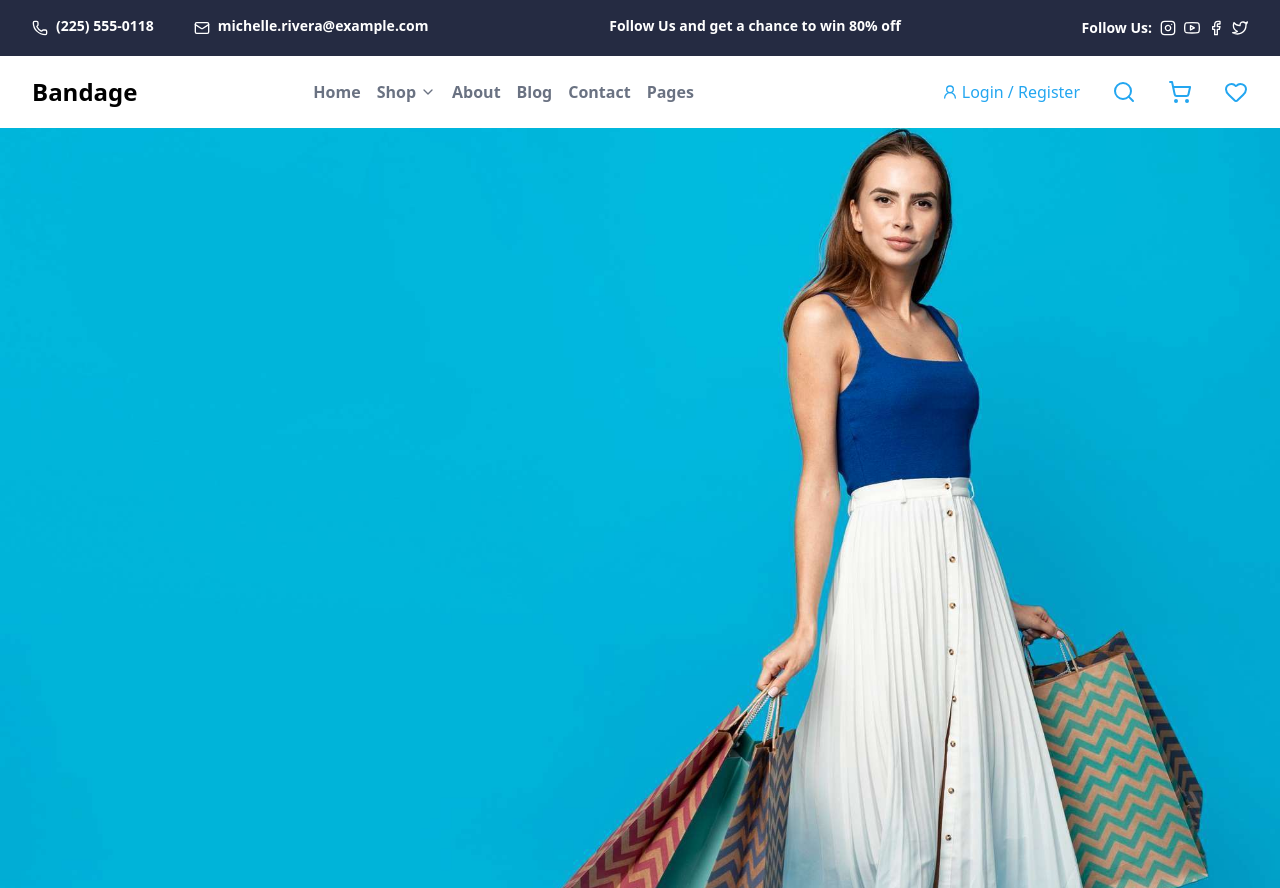
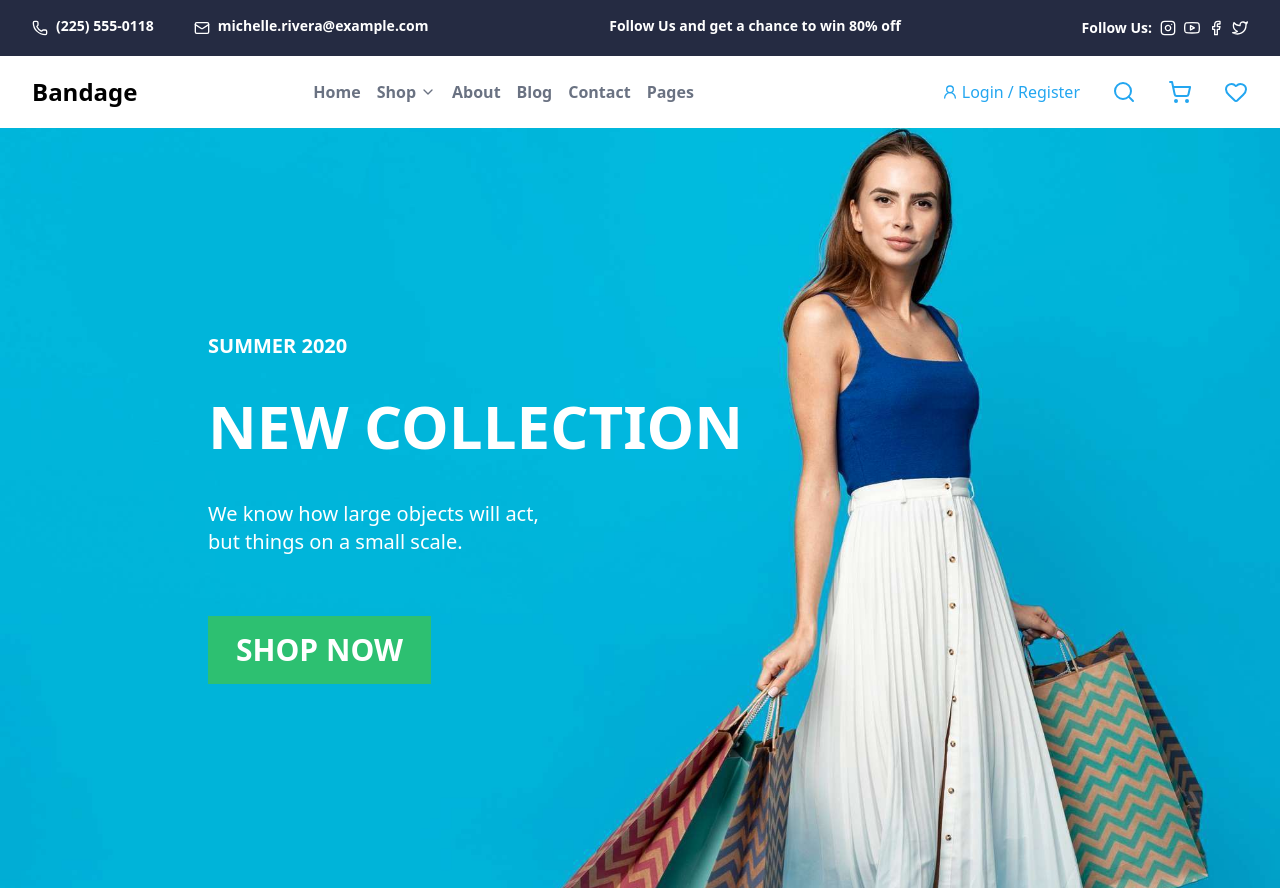
Before and after one commit to ozcnSezerr/e-commerce-final-project, a React (Vite) app: page / in a window 1280 px wide. Built offline with nearby package versions, Linux system fonts and the light colour scheme.

Commit message:
Add SliderContent component

```diff
--- a/src/components/Slider/Slider.jsx
+++ b/src/components/Slider/Slider.jsx
@@ -1,8 +1,24 @@
 import React, { useState } from "react";
 import "keen-slider/keen-slider.min.css";
 import { useKeenSlider } from "keen-slider/react";
+import SliderContent from "./SliderContent";
 
 const images = ["/SliderImg/Slider-1.jpg", "/SliderImg/Slider-1.jpg"];
+
+const slideContents = [
+  {
+    title: "NEW COLLECTION",
+    subtitle: "SUMMER 2020",
+    text: "We know how large objects will act,\n but things on a small scale.",
+    buttonText: "SHOP NOW",
+  },
+  {
+    title: "NEW COLLECTION",
+    subtitle: "BEST SUMMER",
+    text: "We know how large objects will act,\n but things on a small scale.",
+    buttonText: "DISCOVER",
+  },
+];
 
 export default function Slider() {
   const [currentSlide, setCurrentSlide] = useState(0);
@@ -30,6 +46,8 @@ export default function Slider() {
               alt={`Slide ${idx + 1}`}
               className="w-full h-full object-cover"
             />
+
+            <SliderContent {...slideContents[idx]} />
           </div>
         ))}
       </div>
--- /dev/null
+++ b/src/components/Slider/SliderContent.jsx
@@ -0,0 +1,19 @@
+export default function SliderContent({ title, subtitle, text, buttonText }) {
+  return (
+    <div
+      className="
+        absolute inset-0 flex flex-col justify-center text-white
+        p-4 sm:p-8 md:p-12 gap-y-9
+        items-center text-center
+        sm:items-start sm:text-left md:ml-16 lg:ml-40 sm:ml-10
+      "
+    >
+      <p className="text-xl font-bold">{subtitle}</p>
+      <h2 className="text-6xl font-bold mb-2">{title}</h2>
+      <p className="text-xl mb-3 sm:mb-4 md:mb-6 whitespace-pre-line">{text}</p>
+      <button className="bg-[#2DC071] px-7 py-4 text-white font-bold text-3xl">
+        {buttonText}
+      </button>
+    </div>
+  );
+}
```
